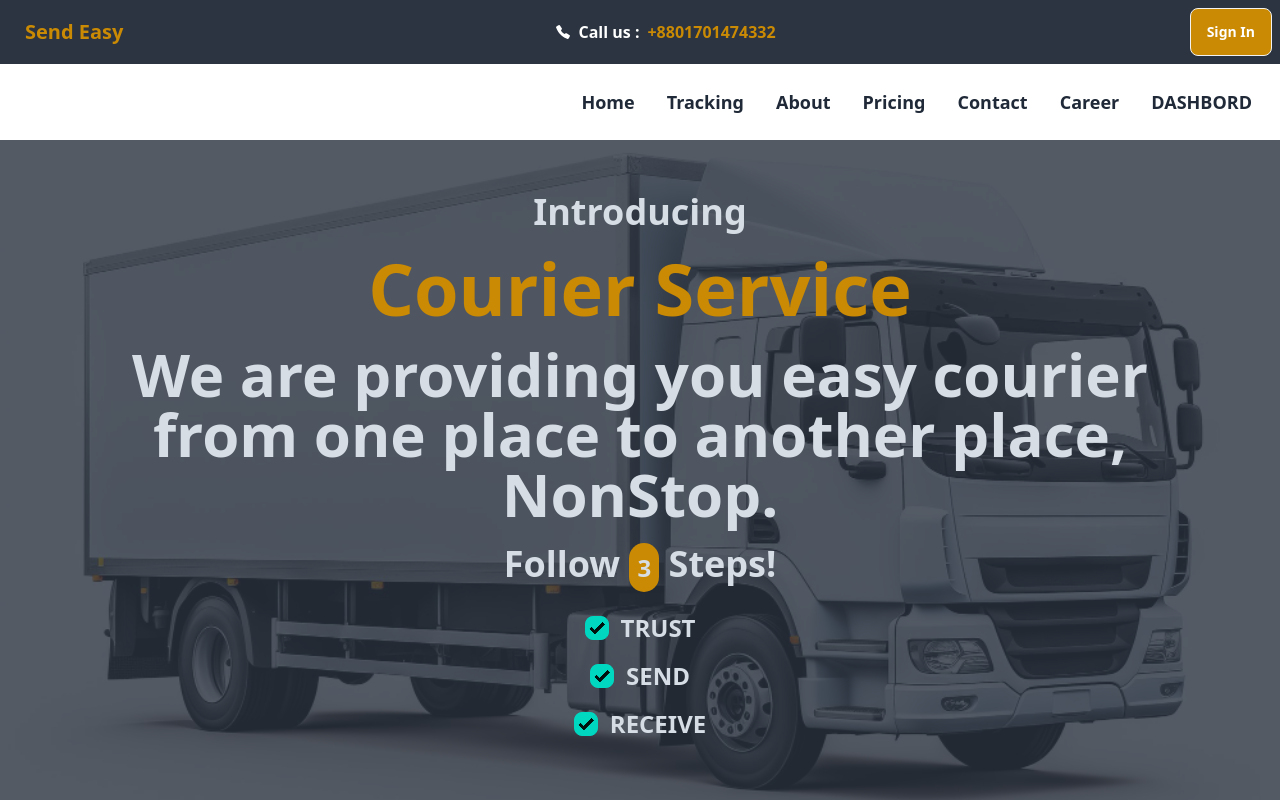
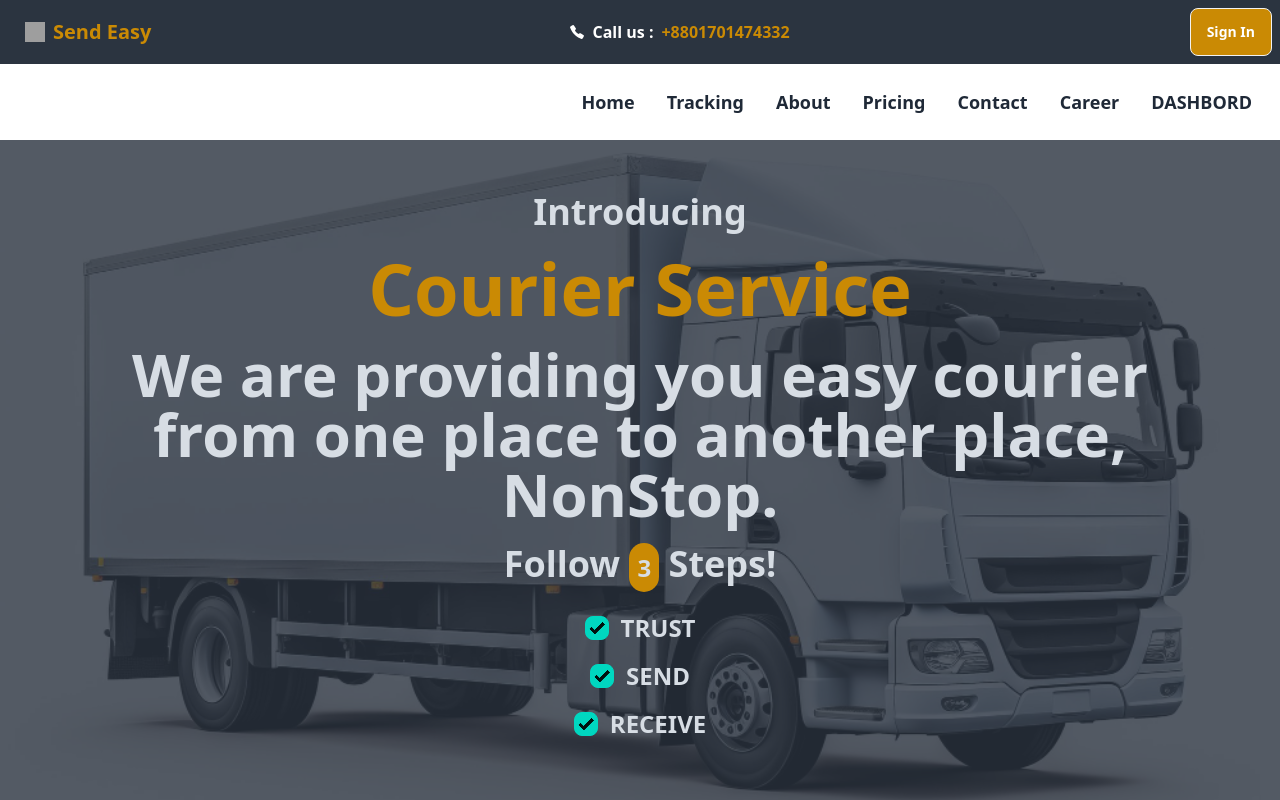
Before and after one commit to salabibne/Courier_service, a React (Vite) app: page / in a window 1280 px wide. Shown: the top 800 px of the page. Built offline with nearby package versions, Linux system fonts and the light colour scheme; grey boxes are pictures that could not be loaded.

Commit message:
logo added

```diff
--- a/index.html
+++ b/index.html
@@ -2,7 +2,7 @@
 <html lang="en">
   <head>
     <meta charset="UTF-8" />
-    <link rel="icon" type="image/svg+xml" href="/vite.svg" />
+    <link rel="icon" type="image/svg+xml" href="/public/lg.png">
     <meta name="viewport" content="width=device-width, initial-scale=1.0" />
     <title>Send Easy</title>
   </head>
--- a/src/Footer/Footer.jsx
+++ b/src/Footer/Footer.jsx
@@ -1,12 +1,13 @@
 
-
+import logo from "../../public/lg.png";
 const Footer = () => {
     return (
         <div>
             <footer className="footer p-10 bg-neutral text-neutral-content">
                 <aside>
 
-                    <p className=" text-3xl font-bold text-yellow-700">SEND EASY</p>
+                    {/* <p className=" text-3xl font-bold text-yellow-700">SEND EASY</p> */}
+                    <img src={logo}></img>
                     <p>Relaible Courier service </p>
                 </aside>
                 <nav>
--- a/src/SharedComponent/Navbar.jsx
+++ b/src/SharedComponent/Navbar.jsx
@@ -1,6 +1,6 @@
 import { Link } from "react-router-dom";
 import { IoCallSharp } from "react-icons/io5";
-
+import logo from "../../public/lg.png";
 const Navbar = () => {
     const navComponents = <>
         <Link to="/"><li className="font-bold hover:text-yellow-600 hover:font-bold hover:text-2xl text-lg"><a>Home</a></li></Link>
@@ -16,7 +16,8 @@ const Navbar = () => {
     return (
         <div className="fixed top-0 z-10 w-full" >
             <div className="navbar flex-col md:flex-row lg:flex-row bg-neutral text-neutral-content">
-                <Link to="/"><button className="btn btn-ghost text-xl text-yellow-600 font-sans font-semibold">Send Easy</button></Link>
+                <Link to="/"><button className="btn btn-ghost text-xl text-yellow-600 font-sans font-semibold">
+                    <span><img className="w-[20px] h-[20px]" src={logo}></img></span>Send Easy</button></Link>
                 <div className="text-white font-extrabold flex mx-auto"><IoCallSharp className="mr-2" /> Call us  :   <span className="text-yellow-600 ml-2">  +8801701474332</span></div>
                 <Link to="/login"><button className="bg-yellow-600 text-white btn  font-bold">Sign In</button></Link>
             </div>
```
